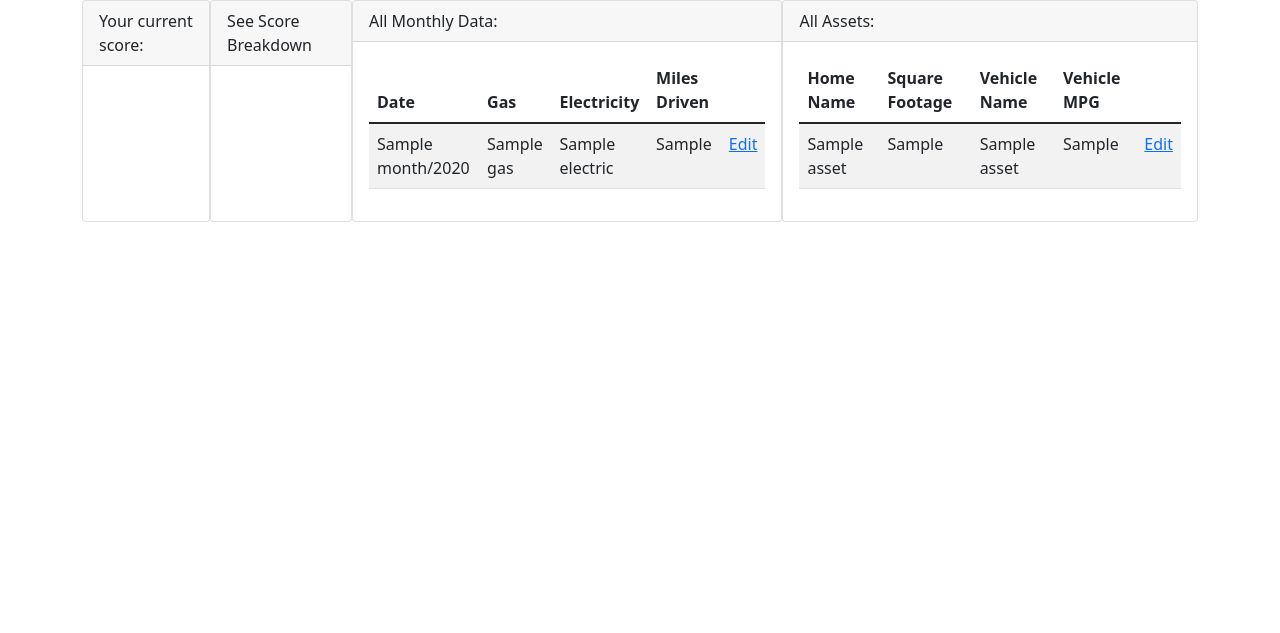
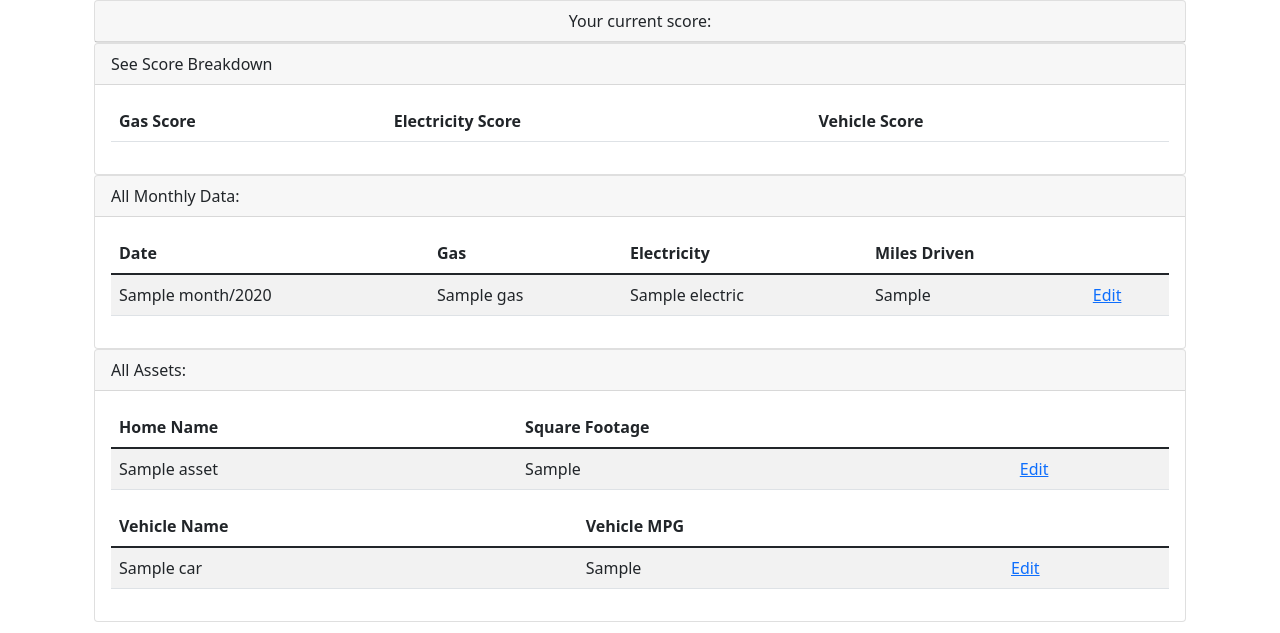
Before and after one commit to jayomeara/September22Cohort-ProjectsAndAlgorithms, a Flask app: template assignments/week 03/solo_project/flask_app/templates/dashboard.html in a window 1280 px wide. Shown: the part 167-800 px from the top of the page. Run offline with Flask 2, Linux system fonts and the light colour scheme; the template is opened without the code that fills it: most values are stand-ins (such as "Sample title", 1, 10 or a date in 2020); lists and menus that the app fills with data are empty.

Commit message:
EOD Monday Capstone push

```diff
--- a/assignments/week 03/solo_project/flask_app/models/user.py
+++ b/assignments/week 03/solo_project/flask_app/models/user.py
@@ -2,7 +2,7 @@
 from flask import flash
 import re
 EMAIL_REGEX = re.compile(r'^[a-zA-Z0-9.+_-]+@[a-zA-Z0-9._-]+\.[a-zA-Z]+$')
-from flask_app.models import month, asset
+from flask_app.models import month, asset, car
 
 class User:
     db = 'jouleERD'
--- a/assignments/week 03/solo_project/flask_app/templates/dashboard.html
+++ b/assignments/week 03/solo_project/flask_app/templates/dashboard.html
@@ -28,14 +28,27 @@
                 <a href="/addAsset/">Add Assets</a>
             </div>
         </header>
-    <main class="d-flex justify-content-between">
-        <div class="card">
+    <div class="container">
+        <div class="card text-center">
                 <div class="card-header">Your current score:</div>
+
             </div>
-        <div class="card">
+            <div class="card w-20">
                 <div class="card-header">See Score Breakdown</div>
+                <div class="card-body">
+                    <table class="table table-striped">
+                        <thead>
+                            <tr>
+                                <th>Gas Score</th>
+                                <th>Electricity Score</th>
+                                <th>Vehicle Score</th>
+                            </tr>
+                        </thead>
+                    </table>
                     </div>
-        <div class="card">
+            </div>
+        <div>
+            <div class="card w-20">
                 <div class="card-header">All Monthly Data:</div>
                 <div class="card-body">
                     <table class="table table-striped">
@@ -63,7 +76,8 @@
                     </table>
                 </div>
             </div>
-        <div class="card">
+        </div>
+            <div class="card w-20">
                 <div class="card-header">All Assets:</div>
                 <div class="card-body">
                     <table class="table table-striped">
@@ -71,8 +85,6 @@
                             <tr>
                                 <th>Home Name</th>
                                 <th>Square Footage</th>
-                            <th>Vehicle Name</th>
-                            <th>Vehicle MPG</th>
                             </tr>
                         </thead>
                         <tbody>
@@ -80,8 +92,6 @@
                         <tr>
                             <td>{{asset.homeName}}</td>
                             <td>{{asset.homeSQft}}</td>
-                        <td>{{asset.vehicleName}}</td>
-                        <td>{{asset.vehicleMPG}}</td>
                             <td>
                                 <a href="/edit/{{asset.id}}">Edit</a>
                             </td>
@@ -89,9 +99,28 @@
                         {% endfor %}
                     </tbody>
                     </table>
+                    <table class="table table-striped">
+                        <thead>
+                            <tr>
+                                <th>Vehicle Name</th>
+                                <th>Vehicle MPG</th>
+                            </tr>
+                        </thead>
+                        <tbody>
+                        {% for car in cars: %}
+                        <tr>
+                            <td>{{car.carName}}</td>
+                            <td>{{car.carMPG}}</td>
+                            <td>
+                                <a href="/edit/{{car.id}}">Edit</a>
+                            </td>
+                        </tr>
+                        {% endfor %}
+                    </tbody>
+                    </table>
                 </div>
             </div>
-    </main>
+    </div>
     <footer>
 
     </footer>
```
Also changed, not shown: assignments/week 03/solo_project/flask_app/controllers/users.py (+14 -1 lines), assignments/week 03/solo_project/flask_app/models/car.py (added, +53 -0 lines), assignments/week 03/solo_project/flask_app/templates/addAsset.html (+10 -5 lines), 2 other files. Lines whose indentation alone changed are shown as unchanged.
